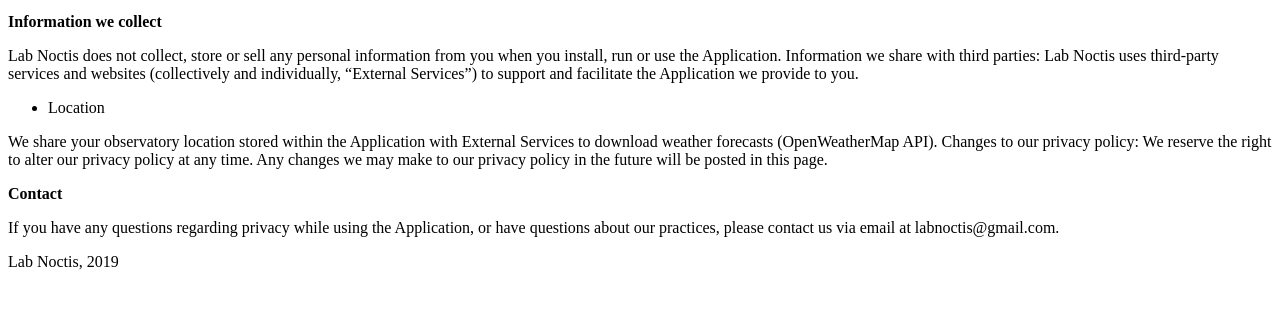
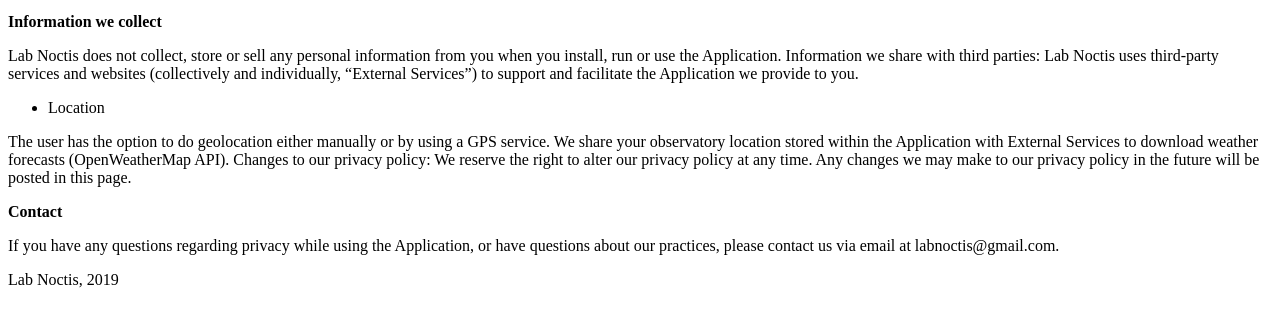
Before and after one commit to DavidHaefele/DavidHaefele.github.io, a plain HTML site: page index.html in a window 1280 px wide. Shown: the part 105-430 px from the top of the page. Drawn offline with Linux system fonts and the light colour scheme.

Commit message:
Update index.html

```diff
--- a/index.html
+++ b/index.html
@@ -14,6 +14,7 @@ Lab Noctis uses third-party services and websites (collectively and individually
 </ul>
 
 <p>
+The user has the option to do geolocation either manually or by using a GPS service.
 We share your observatory location stored within the Application with External Services to download weather forecasts (OpenWeatherMap API).
 Changes to our privacy policy:
 We reserve the right to alter our privacy policy at any time. Any changes we may make to our privacy policy in the future will be posted in this page.
```
